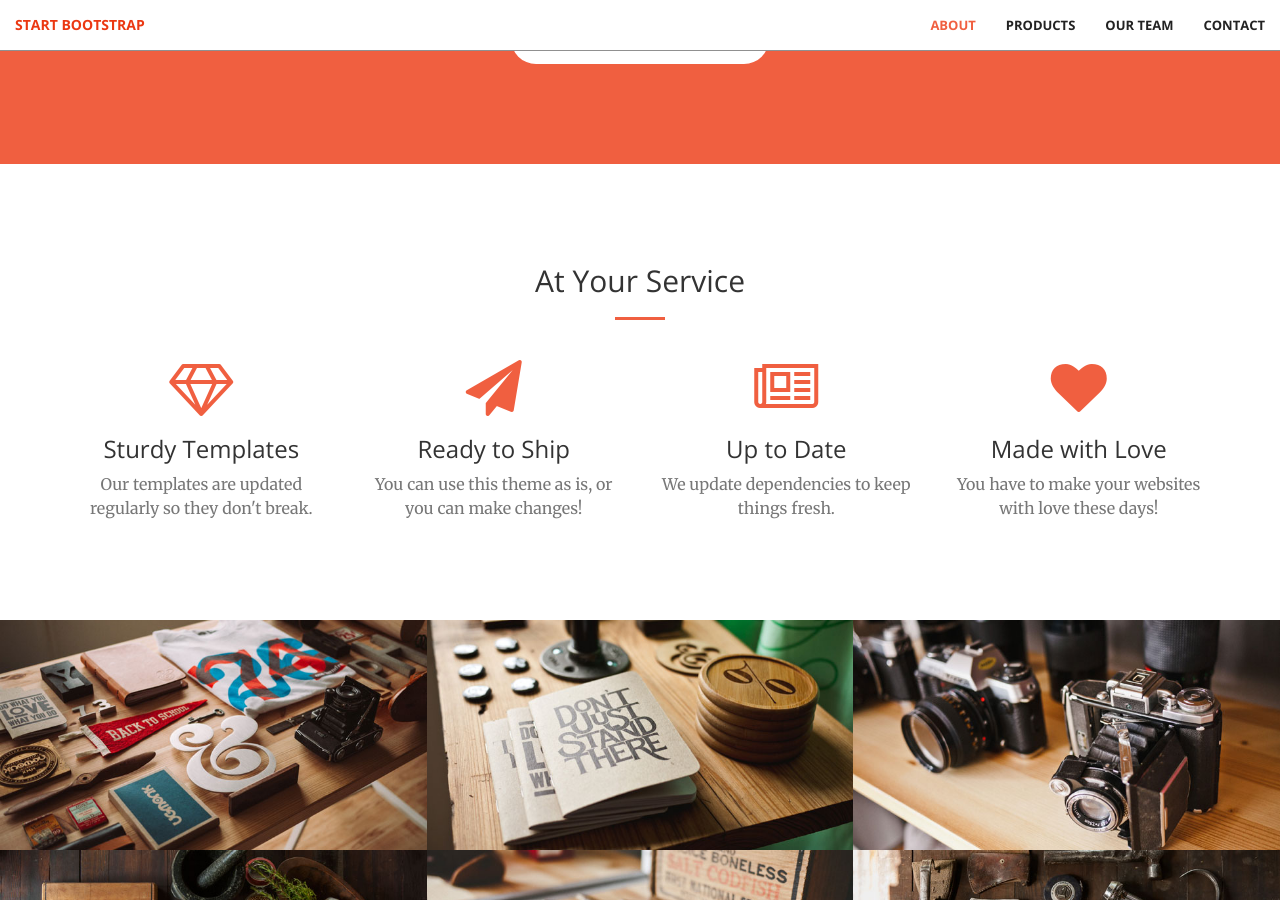
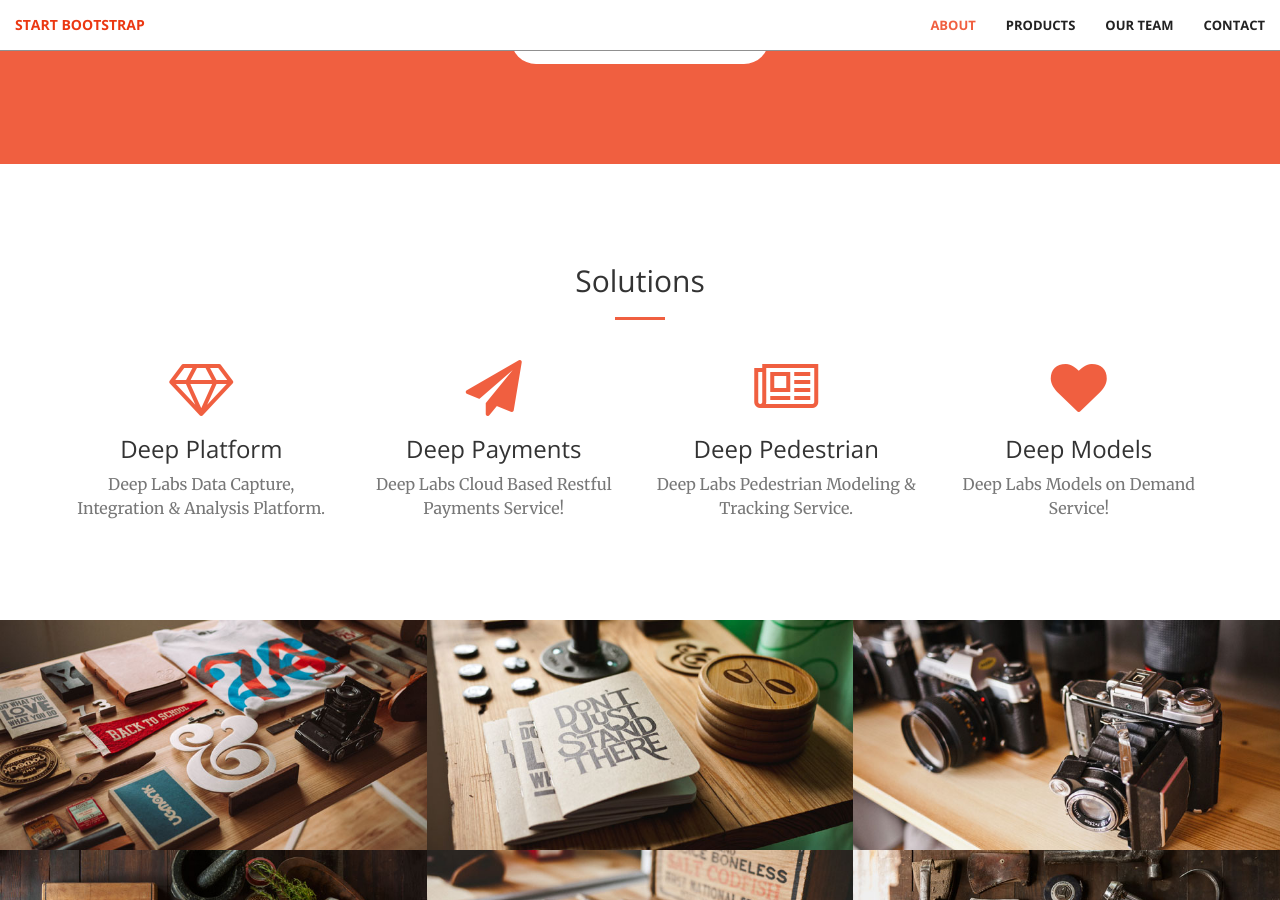
Before and after one commit to CzechJiri/test, a Jekyll site: the page built from index.html, in a window 1280 px wide and 900 px high, scrolled down 1106 px. Built offline with Jekyll 4.4.1, drawn with Linux system fonts in a browser that asks for light colours.

Commit message:
Update services.html

```diff
--- a/_includes/services.html
+++ b/_includes/services.html
@@ -2,7 +2,7 @@
     <div class="container">
         <div class="row">
             <div class="col-lg-12 text-center">
-                <h2 class="section-heading">At Your Service</h2>
+                <h2 class="section-heading">Solutions</h2>
                 <hr class="primary">
             </div>
         </div>
@@ -12,29 +12,29 @@
             <div class="col-lg-3 col-md-6 text-center">
                 <div class="service-box">
                     <i class="fa fa-4x fa-diamond wow bounceIn text-primary"></i>
-                    <h3>Sturdy Templates</h3>
-                    <p class="text-muted">Our templates are updated regularly so they don't break.</p>
+                    <h3>Deep Platform</h3>
+                    <p class="text-muted">Deep Labs Data Capture, Integration & Analysis Platform.</p>
                 </div>
             </div>
             <div class="col-lg-3 col-md-6 text-center">
                 <div class="service-box">
                     <i class="fa fa-4x fa-paper-plane wow bounceIn text-primary" data-wow-delay=".1s"></i>
-                    <h3>Ready to Ship</h3>
-                    <p class="text-muted">You can use this theme as is, or you can make changes!</p>
+                    <h3>Deep Payments</h3>
+                    <p class="text-muted">Deep Labs Cloud Based Restful Payments Service!</p>
                 </div>
             </div>
             <div class="col-lg-3 col-md-6 text-center">
                 <div class="service-box">
                     <i class="fa fa-4x fa-newspaper-o wow bounceIn text-primary" data-wow-delay=".2s"></i>
-                    <h3>Up to Date</h3>
-                    <p class="text-muted">We update dependencies to keep things fresh.</p>
+                    <h3>Deep Pedestrian</h3>
+                    <p class="text-muted">Deep Labs Pedestrian Modeling & Tracking Service.</p>
                 </div>
             </div>
             <div class="col-lg-3 col-md-6 text-center">
                 <div class="service-box">
                     <i class="fa fa-4x fa-heart wow bounceIn text-primary" data-wow-delay=".3s"></i>
-                    <h3>Made with Love</h3>
-                    <p class="text-muted">You have to make your websites with love these days!</p>
+                    <h3>Deep Models</h3>
+                    <p class="text-muted">Deep Labs Models on Demand Service!</p>
                 </div>
             </div>
         </div>
```
